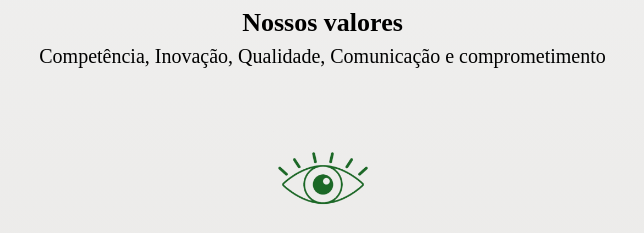
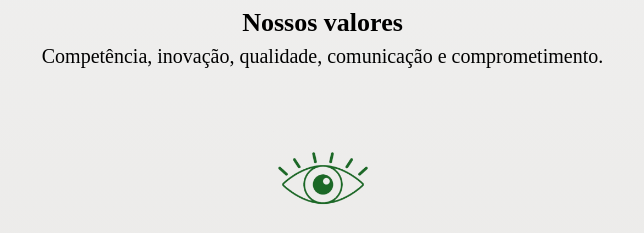
Before and after one commit to Pires-Felipe/Loja-de-roupas, a plain HTML site: page index.html in a window 1280 px wide. Shown: the part 4502-4735 px from the top of the page, 325-969 px from the left. Drawn offline with Linux system fonts and the light colour scheme.

Commit message:
Update index.html

```diff
--- a/index.html
+++ b/index.html
@@ -161,12 +161,12 @@
          <div class="missao">
             <img src="./img/missao.png" alt="missao-img">
             <h1>Nossa Missão</h1>
-            <p>A missão da nossa empresa é entregar Roupas de qualidade, estilo e elegância, vestindo nossos clientes para o mundo da moda .</p>
+            <p>A missão da nossa empresa é entregar Roupas de qualidade, estilo e elegância, vestindo nossos clientes para o mundo da moda.</p>
          </div>
          <div class="valores">
             <img src="./img/valores.png" alt="valores.png-img">
             <h1>Nossos valores </h1>
-            <p>Competência, Inovação, Qualidade, Comunicação e comprometimento</p>
+            <p>Competência, inovação, qualidade, comunicação e comprometimento.</p>
          </div>
          <div class="visao">
             <img src="./img/visao.png" alt="visao-img" style="width: 100px">
```
